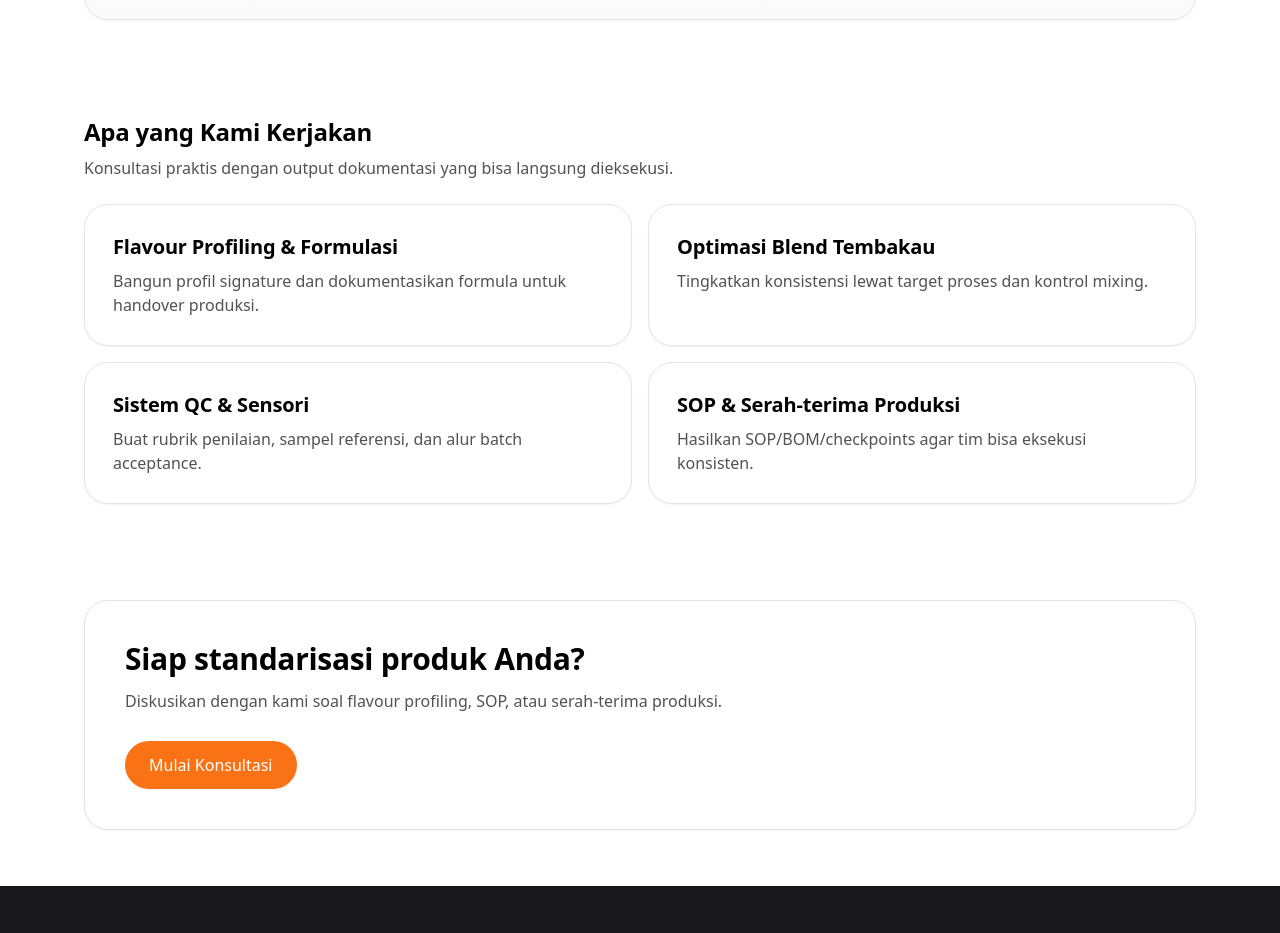
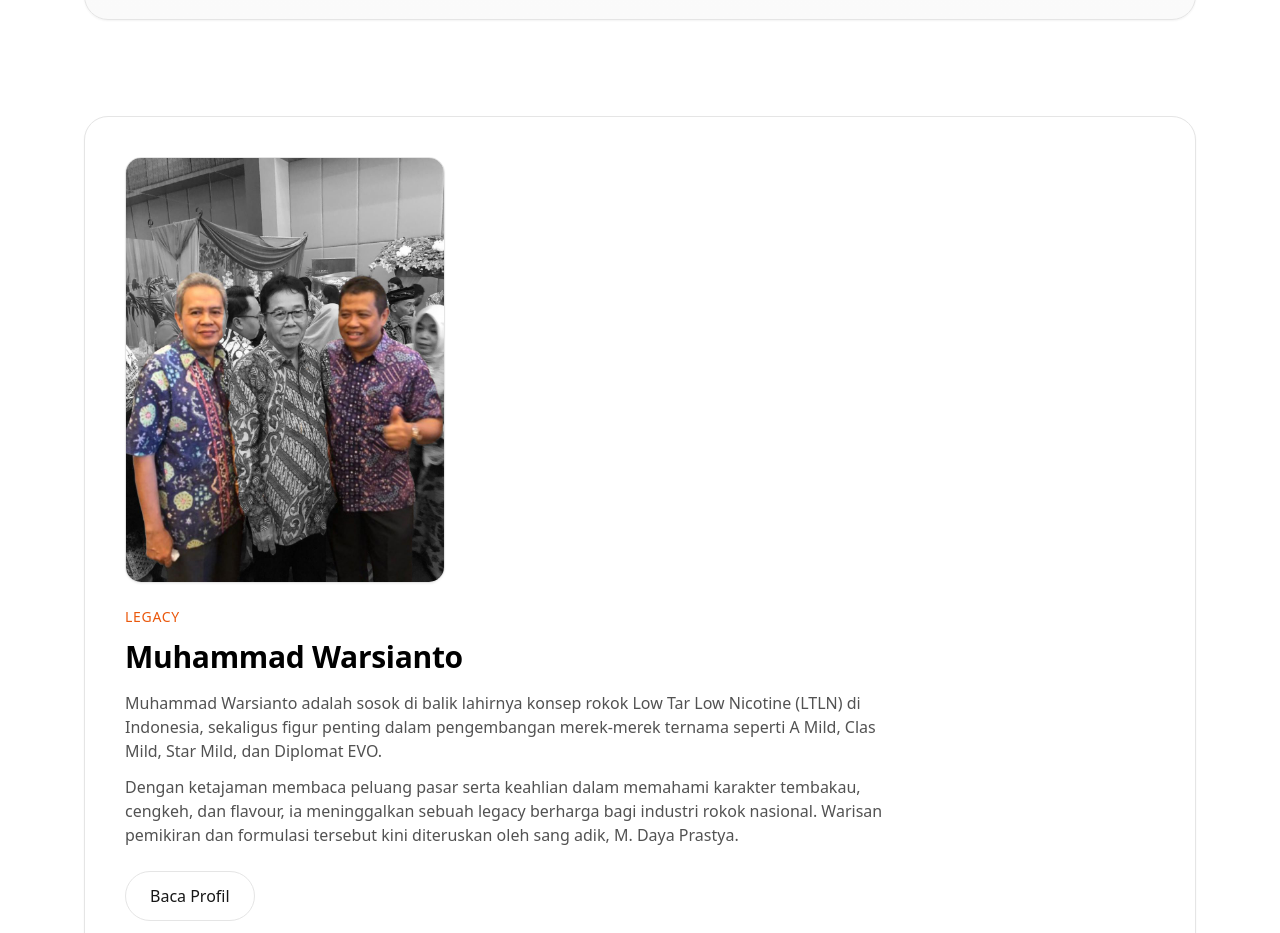
Before and after one commit to vrendragraha-cloud/masterblend-site, a Next.js app: page / in a window 1280 px wide. Shown: the part 1079-2012 px from the top of the page. Built offline with nearby package versions, Linux system fonts and the light colour scheme.

Commit message:
Add MW legacy summary section to homepage

```diff
--- a/app/page.tsx
+++ b/app/page.tsx
@@ -6,8 +6,6 @@ import SiteFooter from "@/components/SiteFooter";
 import { t, pick } from "@/components/i18n";
 import { useLang } from "@/components/LanguageProvider";
 import Image from "next/image";
-
-
 
 export default function HomePage() {
   const { lang } = useLang();
@@ -52,13 +50,14 @@ export default function HomePage() {
   return (
     <>
       <SiteHeader />
+
       <main className="mx-auto max-w-6xl px-5">
+        {/* HERO */}
         <section className="py-14">
           <div className="rounded-3xl border border-neutral-200 bg-gradient-to-b from-white to-neutral-50 p-10 shadow-sm">
+            {/* LOGO di HOME */}
             <section className="py-14">
               <div className="inline-flex items-center rounded-2xl bg-zinc-900 px-6 py-4">
-
-    {/* LOGO di HOME */}
                 <div className="inline-flex items-center rounded-2xl bg-zinc-900 px-6 py-4">
                   <Image
                     src="/brand/masterblend_wordmark_dark.svg"
@@ -69,20 +68,18 @@ export default function HomePage() {
                     className="h-16 w-auto md:h-20"
                   />
                 </div>
-
-
               </div>
             </section>
 
             <p className="text-sm uppercase tracking-wider text-orange-600">
               {pick(lang, t.home.heroKicker)}
             </p>
+
             <h1 className="mt-3 text-4xl font-semibold leading-tight md:text-5xl">
               {pick(lang, t.home.heroTitle)}
             </h1>
-            <p className="mt-4 max-w-2xl text-neutral-600">
-              {pick(lang, t.home.heroDesc)}
-            </p>
+
+            <p className="mt-4 max-w-2xl text-neutral-600">{pick(lang, t.home.heroDesc)}</p>
 
             <div className="mt-8 flex flex-col gap-3 sm:flex-row">
               <Link
@@ -91,6 +88,7 @@ export default function HomePage() {
               >
                 {pick(lang, t.home.primaryCta)}
               </Link>
+
               <Link
                 href="/services"
                 className="rounded-full border border-neutral-200 bg-white px-6 py-3 text-center font-medium text-neutral-900 hover:bg-neutral-50"
@@ -110,10 +108,66 @@ export default function HomePage() {
           </div>
         </section>
 
+        {/* LEGACY SUMMARY (1 COLUMN) - ABOVE WHAT WE DO */}
+        <section className="py-10">
+          <div className="rounded-3xl border border-neutral-200 bg-white p-10 shadow-sm">
+            <div className="flex flex-col gap-6">
+              {/* IMAGE */}
+              <div className="max-w-xs">
+                <div className="overflow-hidden rounded-2xl border border-neutral-200 bg-white shadow-sm">
+                  <Image
+                    src="/Untitled-design.jpg"
+                    alt="Muhammad Warsianto"
+                    width={400}
+                    height={500}
+                    className="h-auto w-full object-cover"
+                  />
+                </div>
+              </div>
+
+              {/* TEXT */}
+              <div>
+                <p className="text-sm uppercase tracking-wider text-orange-600">
+                  {pick(lang, { id: "Legacy", en: "Legacy" })}
+                </p>
+
+                <h2 className="mt-3 text-3xl font-semibold">Muhammad Warsianto</h2>
+
+                <p className="mt-4 max-w-3xl text-neutral-600">
+                  {pick(lang, {
+                    id: "Muhammad Warsianto adalah sosok di balik lahirnya konsep rokok Low Tar Low Nicotine (LTLN) di Indonesia, sekaligus figur penting dalam pengembangan merek-merek ternama seperti A Mild, Clas Mild, Star Mild, dan Diplomat EVO.",
+                    en: "Muhammad Warsianto is the figure behind the emergence of the Low Tar Low Nicotine (LTLN) concept in Indonesia and a key contributor to the development of renowned brands such as A Mild, Clas Mild, Star Mild, and Diplomat EVO.",
+                  })}
+                </p>
+
+                <p className="mt-3 max-w-3xl text-neutral-600">
+                  {pick(lang, {
+                    id: "Dengan ketajaman membaca peluang pasar serta keahlian dalam memahami karakter tembakau, cengkeh, dan flavour, ia meninggalkan sebuah legacy berharga bagi industri rokok nasional. Warisan pemikiran dan formulasi tersebut kini diteruskan oleh sang adik, M. Daya Prastya.",
+                    en: "With a sharp sense for market opportunity and deep expertise in understanding tobacco, clove, and flavour characteristics, he left a valuable legacy for the national tobacco industry—now continued by his younger brother, M. Daya Prastya.",
+                  })}
+                </p>
+
+                <div className="mt-6">
+                  <Link
+                    href="/muhammad-warsianto"
+                    className="inline-flex rounded-full border border-neutral-200 bg-white px-6 py-3 font-medium text-neutral-900 hover:bg-neutral-50"
+                  >
+                    {pick(lang, { id: "Baca Profil", en: "Read Profile" })}
+                  </Link>
+                </div>
+              </div>
+            </div>
+          </div>
+        </section>
+
+        {/* WHAT WE DO */}
         <section className="py-10">
           <h2 className="text-2xl font-semibold">{pick(lang, t.home.sectionWhatWeDo)}</h2>
           <p className="mt-2 max-w-2xl text-neutral-600">
-            {pick(lang, { en: "Practical consulting with documentation-first outputs.", id: "Konsultasi praktis dengan output dokumentasi yang bisa langsung dieksekusi." })}
+            {pick(lang, {
+              en: "Practical consulting with documentation-first outputs.",
+              id: "Konsultasi praktis dengan output dokumentasi yang bisa langsung dieksekusi.",
+            })}
           </p>
 
           <div className="mt-6 grid gap-4 md:grid-cols-2">
@@ -126,6 +180,7 @@ export default function HomePage() {
           </div>
         </section>
 
+        {/* CTA */}
         <section className="py-14">
           <div className="rounded-3xl border border-neutral-200 bg-white p-10 shadow-sm">
             <h2 className="text-3xl font-semibold">{pick(lang, t.home.sectionCtaTitle)}</h2>
@@ -141,6 +196,7 @@ export default function HomePage() {
           </div>
         </section>
       </main>
+
       <SiteFooter />
     </>
   );
```
Also changed, not shown: public/Untitled-design.jpg (added). Lines whose indentation alone changed are shown as unchanged.
